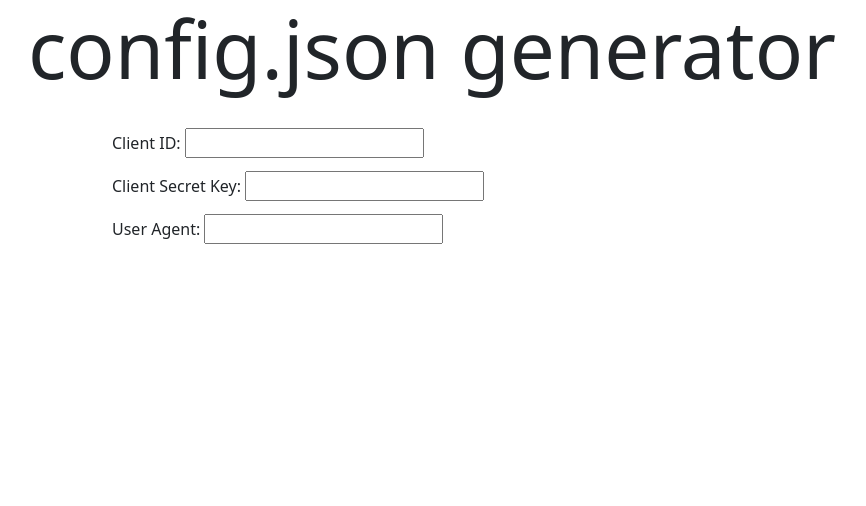
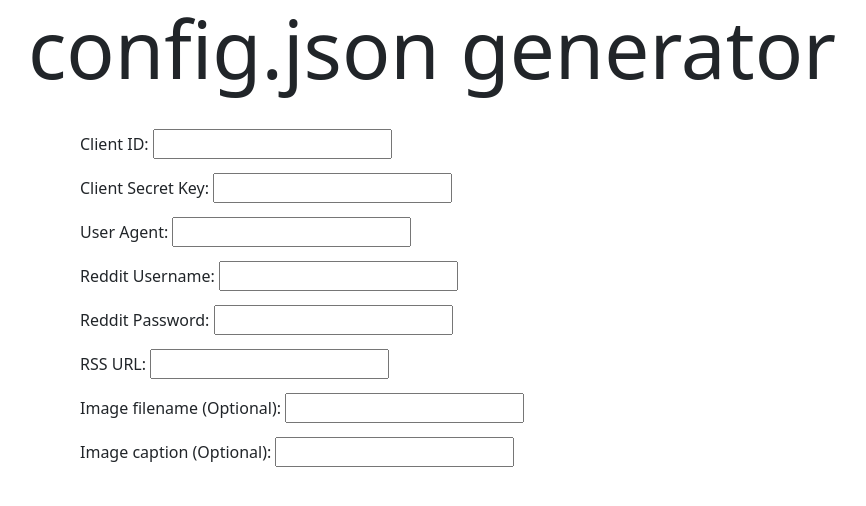
Before and after one commit to Mack-Kean/Reddit-Advertisement-Bot-Config-Generator, a plain HTML site: page index.html in a window 1280 px wide. Shown: the whole page, without its empty margins (208-1074 px from the left). Drawn offline with nearby package versions, Linux system fonts and the light colour scheme.

Commit message:
added form fields for all json data that is not an array

```diff
--- a/index.html
+++ b/index.html
@@ -24,6 +24,21 @@
         <br>
         <label for="user_agent">User Agent:</label>
         <input type="text" id="user_agent" name="user_agent" required="required">
+        <br>
+        <label for="username">Reddit Username:</label>
+        <input type="text" id="username" name="username" required="required">
+        <br>
+        <label for="password">Reddit Password:</label>
+        <input type="password" id="password" name="password" required="required">
+        <br>
+        <label for="rss">RSS URL:</label>
+        <input type="text" id="rss" name="rss" required="required">
+        <br>
+        <label for="image_filename">Image filename (Optional):</label>
+        <input type="text" id="image_filename" name="image_filename">
+        <br>
+        <label for="image_caption">Image caption (Optional):</label>
+        <input type="text" id="image_caption" name="image_caption">
     </form>
 
 
--- a/style.css
+++ b/style.css
@@ -1,6 +1,6 @@
 form {
     margin: 2% auto;
-    width: 50%;
+    width: 55%;
 }
 
 input {
```
